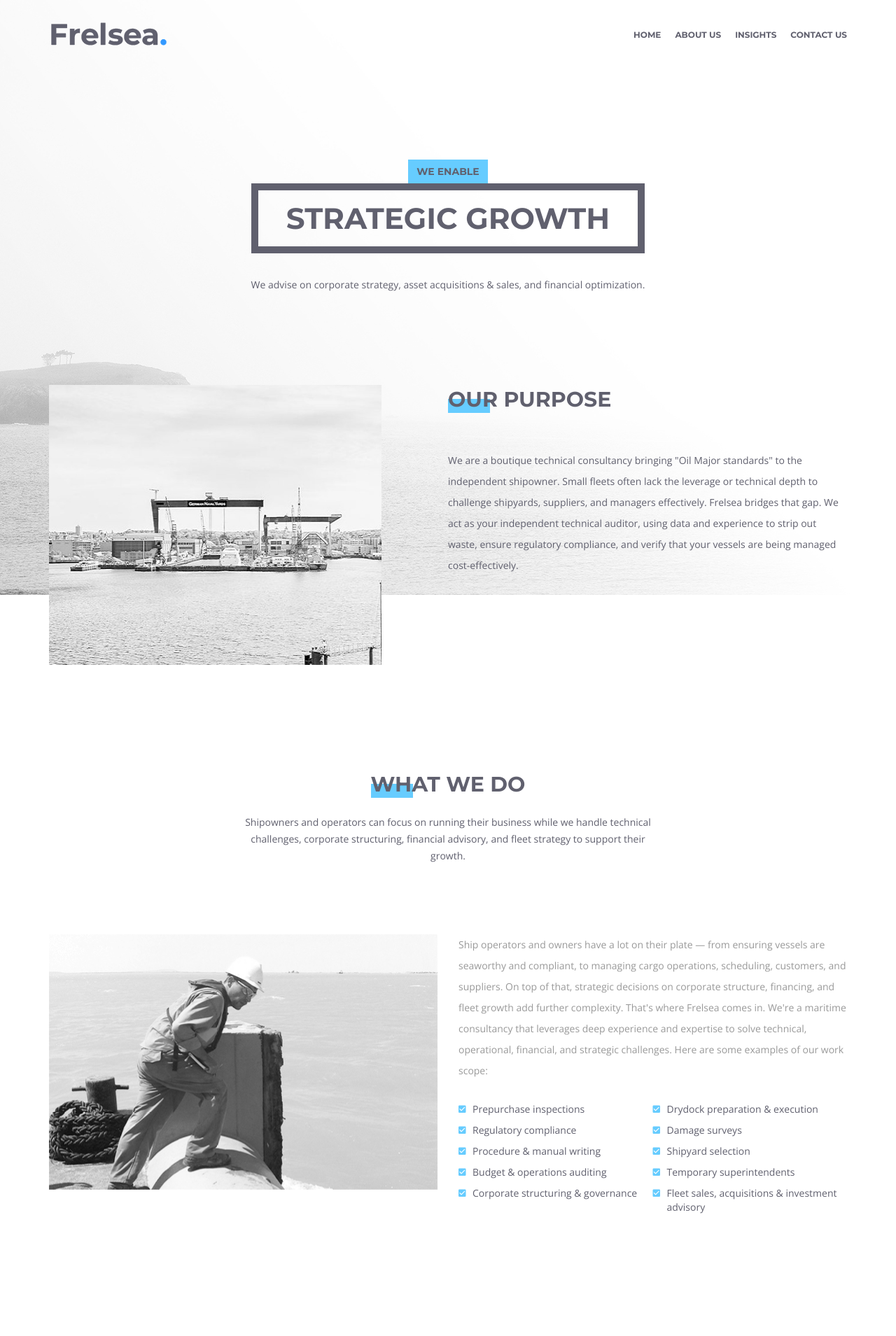
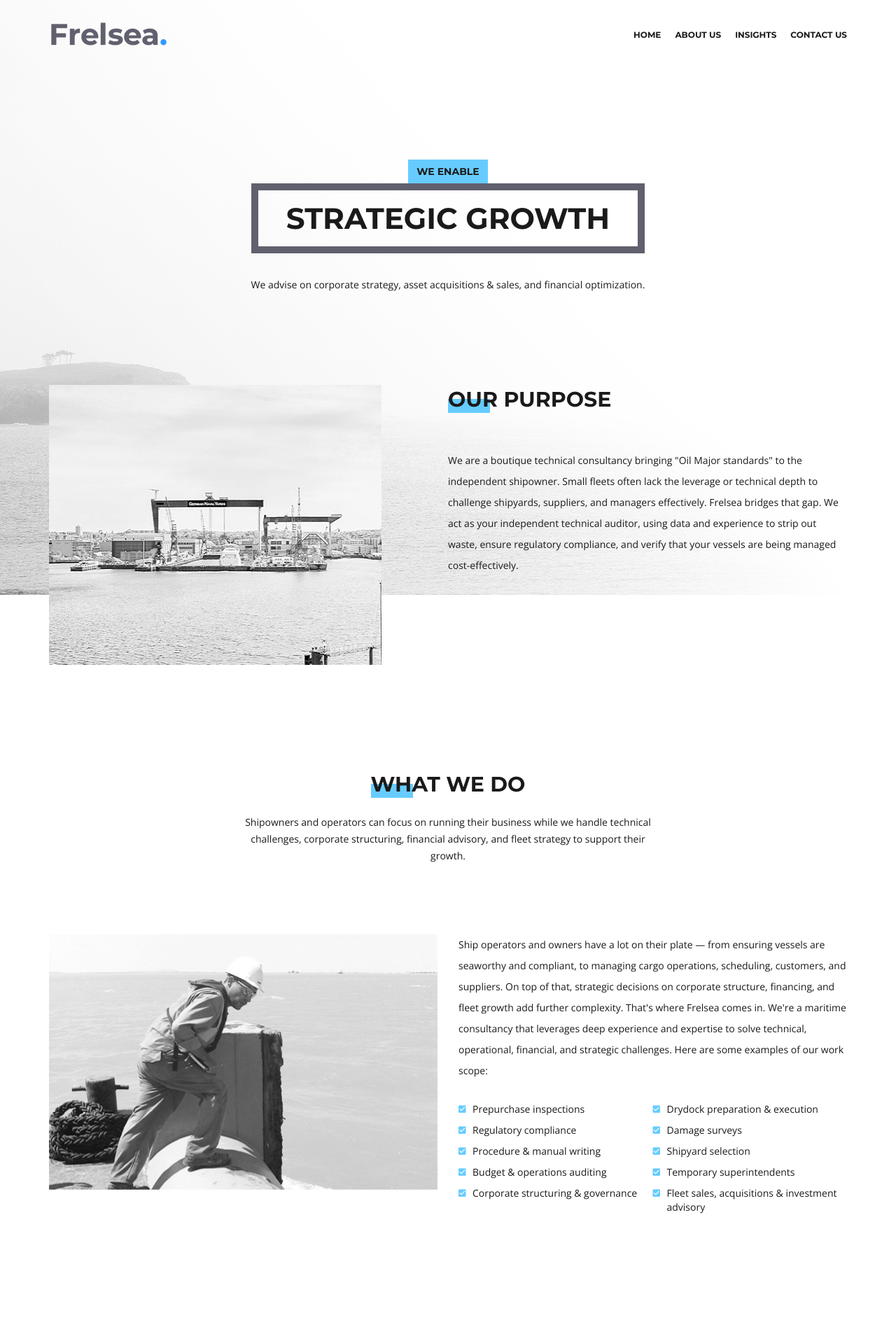
Before and after one commit to frelsea/frelsea.github.io, a Jekyll site: the page built from index.html, in a window 1280 px wide. Shown: the top 1909 px of the page at 70% size. Built offline with Jekyll 4.4.1, drawn with Linux system fonts in a browser that asks for light colours; some web fonts are replaced.

Commit message:
Darken body text for readability
Change the site body and paragraph text from low-contrast grey (#60606e,
and the p rule's #999999) to a near-black #1a1a1a, plus the inline greys in
the post Key points label and the 404 page. Leaves deliberately secondary
greys (dates, captions, tag chips) and the #60606e backgrounds unchanged.

```diff
--- a/404.html
+++ b/404.html
@@ -46,8 +46,8 @@ permalink: /404.html
 	<section style="text-align:center; padding:90px 20px;">
 		<div class="container">
 			<div class="big-title montserrat-text uppercase" style="font-size:clamp(60px,16vw,120px); color:#66ccff; line-height:1;">404</div>
-			<p class="montserrat-text uppercase" style="font-size:18px; letter-spacing:2px; color:#60606e; margin:18px 0 10px;">Page not found</p>
-			<p style="max-width:520px; margin:0 auto 30px; color:#60606e;">The page you are looking for may have moved or no longer exists.</p>
+			<p class="montserrat-text uppercase" style="font-size:18px; letter-spacing:2px; color:#1a1a1a; margin:18px 0 10px;">Page not found</p>
+			<p style="max-width:520px; margin:0 auto 30px; color:#1a1a1a;">The page you are looking for may have moved or no longer exists.</p>
 			<a href="/" class="btn animsition-link"><span>back to home</span></a>
 		</div>
 	</section>
--- a/_layouts/post.html
+++ b/_layouts/post.html
@@ -127,7 +127,7 @@
 						{% endif %}
 						{% if page.key_points %}
 						<div class="post_summary" style="background:#f7f7f8;border-left:4px solid #66ccff;padding:18px 22px;margin:0 0 30px;">
-							<div class="montserrat-text uppercase" style="font-size:13px;letter-spacing:1px;color:#60606e;margin:0 0 10px;">Key points</div>
+							<div class="montserrat-text uppercase" style="font-size:13px;letter-spacing:1px;color:#1a1a1a;margin:0 0 10px;">Key points</div>
 							<ul style="margin:0;padding-left:18px;">
 								{% for kp in page.key_points %}<li style="margin-bottom:7px;line-height:1.5;">{{ kp }}</li>
 								{% endfor %}
--- a/assets/css/style.css
+++ b/assets/css/style.css
@@ -9,7 +9,7 @@
 }
 body{
 	background: #fff;
-	color:#60606e;
+	color:#1a1a1a;
 	font-family: "Open sans", sans-serif;
 	font-size: 14px;
 	-webkit-font-smoothing: antialiased;
@@ -45,7 +45,7 @@ blockquote.bq{
 
 /*links*/
 a{
-	color:#60606e;
+	color:#1a1a1a;
 	-webkit-transition:all .2s ease-in-out;
 			transition:all .2s ease-in-out;
 }
@@ -64,7 +64,7 @@ a.link:after{
 			transition:all .2s ease-in-out;
 }
 a:hover, a:focus{
-	color:#60606e;
+	color:#1a1a1a;
 	text-decoration: none;
 	outline: none;
 }
@@ -82,7 +82,7 @@ a:hover:after{
 .italic{font-style: italic;}
 p{
 	font-family: "Open sans", sans-serif;
-	color:#999999;
+	color:#1a1a1a;
 	line-height: 30px;
 }
 ul.social-icons li a:hover{
@@ -101,7 +101,7 @@ ul.social-icons li a:hover{
 	font-weight: 700;
 	font-size: 30px;
 	text-transform: uppercase;
-	color:#60606e;
+	color:#1a1a1a;
 	position: relative;
 	display: inline-block;
 	margin-bottom: 20px;
@@ -118,7 +118,7 @@ ul.social-icons li a:hover{
 }
 .section-title p{
 	line-height: 24px;
-	color:#60606e;
+	color:#1a1a1a;
 }
 @media (max-width: 991px) {
 	.section-title{
@@ -192,7 +192,7 @@ ul.tags li a{
 }
 ul.tags li a:hover{
 	background-color: #f2f2f2;
-	color:#60606e;
+	color:#1a1a1a;
 }
 
 /*social icons*/
@@ -278,7 +278,7 @@ ul.social-icons li a{
 			transition:all .2s ease-in-out;
 	position: relative;
 }
-.tab nav a.current{color:#60606e;}
+.tab nav a.current{color:#1a1a1a;}
 .tab .tab_single{display: none;}
 .tab .tab_single.shown{display: block;}
 
@@ -493,14 +493,14 @@ footer.main-footer nav.footer-nav ul li a{
 	        transform:translate(-50%, -50%);
 }
 .site-hero .small-title{
-	color:#60606e;
+	color:#1a1a1a;
 	padding: 7px 12px;
 	background-color: #66ccff;
 	display: inline-block;
 }
 .site-hero .big-title{
 	font-size: clamp(24px, 6vw, 42px);
-	color:#60606e;
+	color:#1a1a1a;
 	padding: 10px 40px;
 	border:solid 10px #60606e;
 	display: inline-block;
@@ -510,7 +510,7 @@ footer.main-footer nav.footer-nav ul li a{
 	width: 50%;
 	max-width: 600px;
 	margin: 0 auto;
-	color:#60606e;
+	color:#1a1a1a;
 }
 
 /*site hero 2 */
@@ -544,7 +544,7 @@ footer.main-footer nav.footer-nav ul li a{
 	max-height: 400px;
 }
 .agency p{
-	color:#60606e;
+	color:#1a1a1a;
 }
 .agency .section-title{
 	text-align:left;
@@ -600,7 +600,7 @@ footer.main-footer nav.footer-nav ul li a{
 	font-family: "Montserrat", sans-serif;
 	font-weight: 700;
 	text-transform: uppercase;
-	color:#60606e;
+	color:#1a1a1a;
 	margin-left: 20px;
 }
 .portfolio .categories-grid .categories ul li a.active{
@@ -652,7 +652,7 @@ footer.main-footer nav.footer-nav ul li a{
 	font-family: "Montserrat", sans-serif;
 	font-weight: 700;
 	text-transform: uppercase;
-	color:#60606e;
+	color:#1a1a1a;
 	font-size: 18px;
 	-webkit-transform:translateY(20px);
 	    -ms-transform:translateY(20px);
@@ -876,7 +876,7 @@ footer.main-footer nav.footer-nav ul li a{
 	display: inline-block;
 	height: 40px;
 	line-height: 40px;
-	color:#60606e;
+	color:#1a1a1a;
 }
 
 
@@ -955,7 +955,7 @@ footer.main-footer nav.footer-nav ul li a{
 	font-family: "Montserrat", sans-serif;
 	font-weight: 700;
 	font-size: 12px;
-	color:#60606e;
+	color:#1a1a1a;
 	text-transform: uppercase;
 	-webkit-transition:all .2s ease-in-out .2s;
 	transition:all .2s ease-in-out .2s;
@@ -1231,7 +1231,7 @@ footer.main-footer nav.footer-nav ul li a{
    ============================================================ */
 .fr-viz{
 	font-family:"Open sans",sans-serif;
-	color:#60606e;
+	color:#1a1a1a;
 	max-width:760px;
 	margin:42px 0;
 	background:#ffffff;
```
